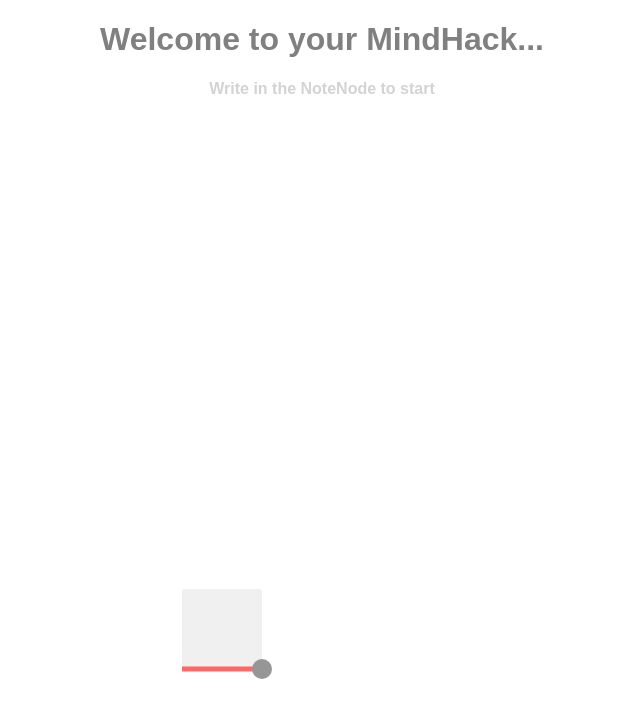
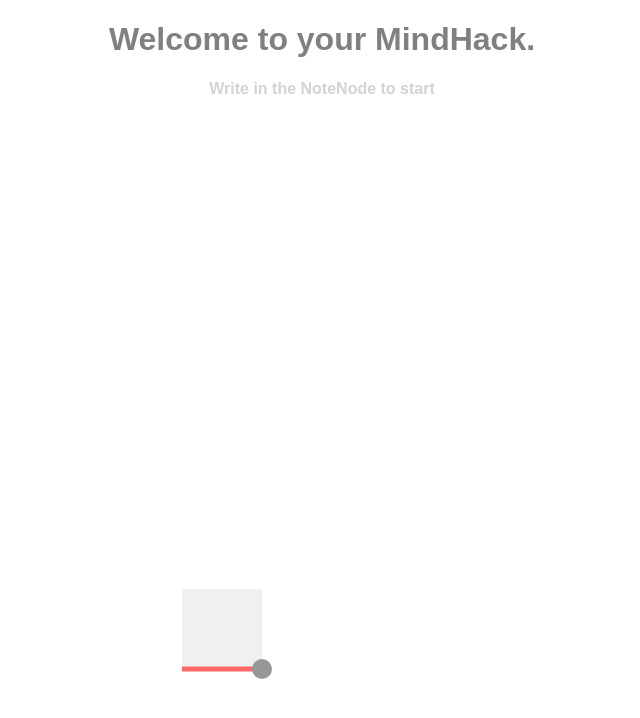
Before and after one commit to michelle54725/MindHacks, a React (Create React App) app: page / in a window 1280 px wide. Shown: the top 718 px of the page, without its empty margins (318-958 px from the left). Built offline with nearby package versions, Linux system fonts and the light colour scheme.

Commit message:
Title change

```diff
--- a/src/App.js
+++ b/src/App.js
@@ -9,7 +9,7 @@
 function Title(props) {
   return (
     <div id="Title">
-    <h1> Welcome to your MindHack... </h1>
+    <h1> Welcome to your MindHack. </h1>
       <h2> Write in the NoteNode to start  </h2>
     </div>
   )
```
